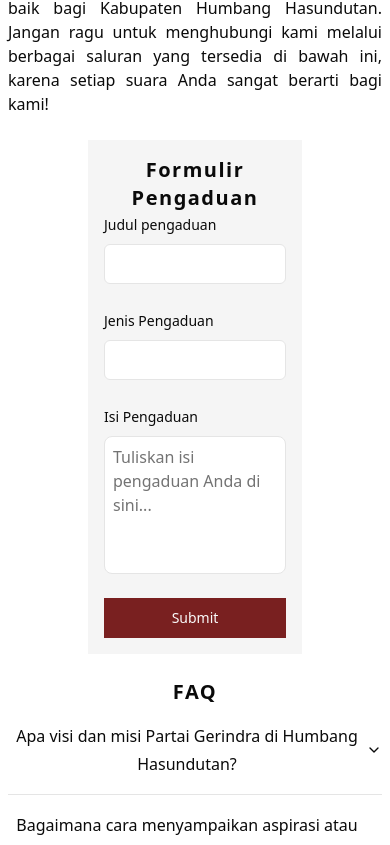
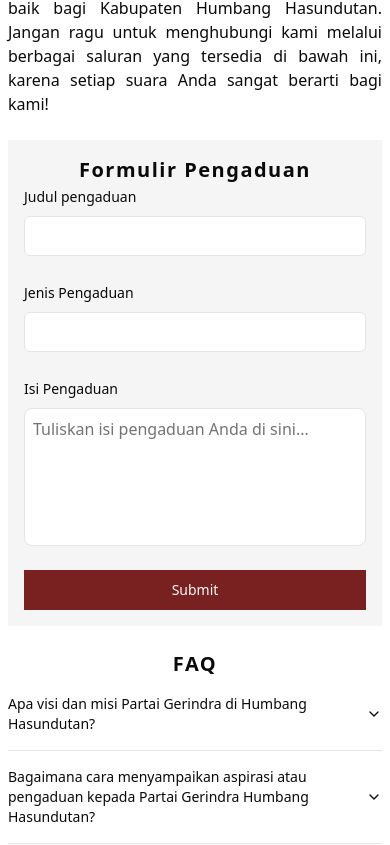
Before and after one commit to fiqrioemry/portal_website_humbahas, a React (Vite) app: page /pengaduan in a window 390 px wide. Shown: the part 779-1624 px from the top of the page. Built offline with nearby package versions, Linux system fonts and the light colour scheme.

Commit message:
update changes

```diff
--- a/src/pages/Pengaduan.jsx
+++ b/src/pages/Pengaduan.jsx
@@ -44,7 +44,7 @@
             berarti bagi kami!
           </p>
         </div>
-        <div className="px-20">
+        <div>
           <form className="p-4 bg-muted">
             <div className="text-center">
               <h2>Formulir Pengaduan</h2>
@@ -80,7 +80,7 @@
           <Accordion type="multiple" collapsible>
             {faqData.map((item, index) => (
               <AccordionItem key={index} value={`item-${index + 1}`}>
-                <AccordionTrigger className="text-[16px]">
+                <AccordionTrigger className="text-sm md:text-[16px] text-start">
                   {item.question}
                 </AccordionTrigger>
                 <AccordionContent>
```
